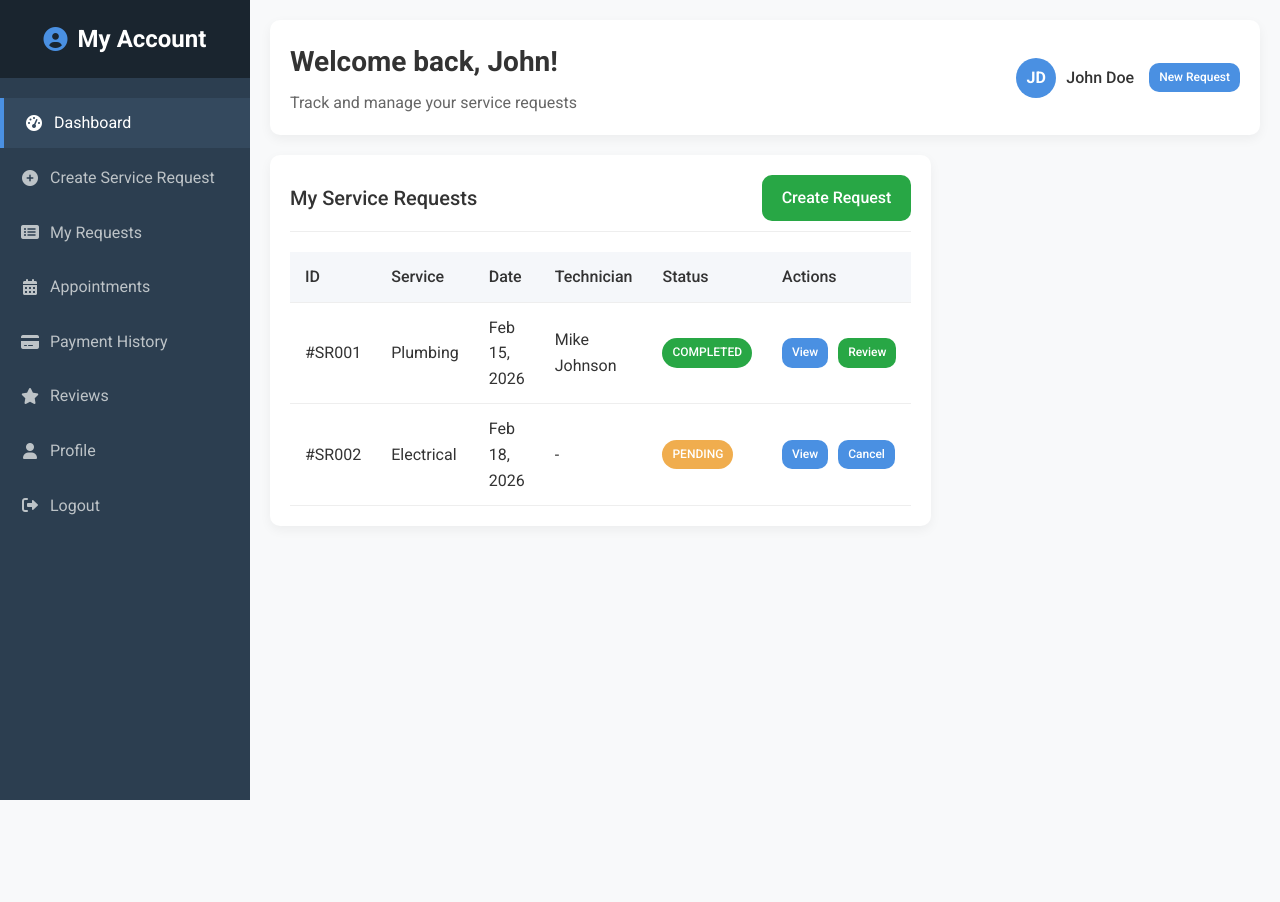
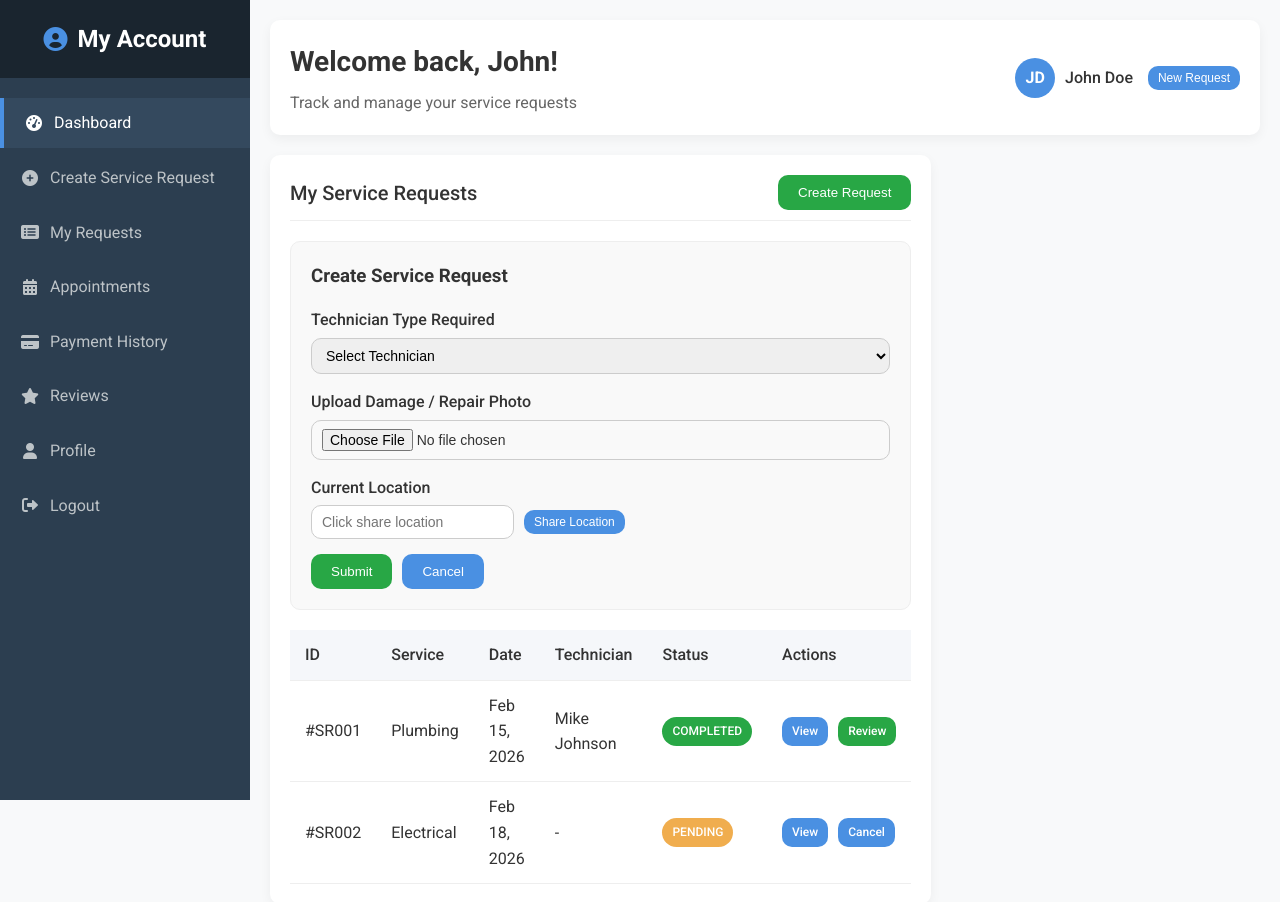
Before and after one commit to Mr-Saroj/ServiceHub, a React (Vite) app in the folder Frontend/: page /customerdashboard in a window 1280 px wide. Both pictures are taken after a click on the link "Create Service Request". Shown: the top 902 px of the page. Before the commit the page ends 800 px from the top, so only its background shows below. Built offline with nearby package versions, Linux system fonts and the light colour scheme.

Commit message:
customer work_1

```diff
--- a/Frontend/src/Customers/CustomerDashboard.css
+++ b/Frontend/src/Customers/CustomerDashboard.css
@@ -316,3 +316,45 @@ tr:hover {
         flex-direction: column;
     }
 }
+/* Service Request Form */
+.request-form {
+    margin-bottom: 20px;
+    padding: 20px;
+    background-color: #f9f9f9;
+    border-radius: var(--border-radius);
+    border: 1px solid #eee;
+}
+
+.request-form h3 {
+    margin-bottom: 15px;
+}
+
+.form-group {
+    margin-bottom: 15px;
+    display: flex;
+    flex-direction: column;
+}
+
+.form-group label {
+    margin-bottom: 5px;
+    font-weight: 500;
+}
+
+.form-control {
+    padding: 8px 10px;
+    border-radius: var(--border-radius);
+    border: 1px solid #ccc;
+    font-size: 14px;
+}
+
+.location-box {
+    display: flex;
+    gap: 10px;
+    align-items: center;
+}
+
+.form-buttons {
+    display: flex;
+    gap: 10px;
+    margin-top: 15px;
+}
--- a/Frontend/src/Customers/CustomerDashboard.jsx
+++ b/Frontend/src/Customers/CustomerDashboard.jsx
@@ -1,50 +1,152 @@
-import React from 'react'
-import './CustomerDashboard.css';
+import React, { useState } from "react";
+import "./CustomerDashboard.css";
+
 function CustomerDashboard() {
+  const [sidebarOpen, setSidebarOpen] = useState(false);
+  const [showForm, setShowForm] = useState(false);
+  const [location, setLocation] = useState("");
+
+  const handleLocation = () => {
+    if (navigator.geolocation) {
+      navigator.geolocation.getCurrentPosition((position) => {
+        setLocation(
+          `Lat: ${position.coords.latitude}, Lng: ${position.coords.longitude}`
+        );
+      });
+    } else {
+      alert("Geolocation not supported");
+    }
+  };
+
   return (
-    <div class="dashboard-container">
-    <button class="mobile-menu-toggle">
-        <i class="fas fa-bars"></i>
+    <div className="dashboard-container">
+
+      {/* Mobile Toggle */}
+      <button
+        className="mobile-menu-toggle"
+        onClick={() => setSidebarOpen(!sidebarOpen)}
+      >
+        <i className="fas fa-bars"></i>
       </button>
 
-    <aside class="sidebar">
-        <div class="sidebar-header">
-            <h2><i class="fas fa-user-circle"></i> My Account</h2>
+      {/* Sidebar */}
+      <aside className={`sidebar ${sidebarOpen ? "active" : ""}`}>
+        <div className="sidebar-header">
+          <h2>
+            <i className="fas fa-user-circle"></i> My Account
+          </h2>
         </div>
-        <div class="sidebar-menu">
+
+        <div className="sidebar-menu">
           <ul>
-                <li><a href="#" class="active"><i class="fas fa-tachometer-alt"></i> Dashboard</a></li>
-                <li><a href="#"><i class="fas fa-plus-circle"></i> Create Service Request</a></li>
-                <li><a href="#"><i class="fas fa-list-alt"></i> My Requests</a></li>
-                <li><a href="#"><i class="fas fa-calendar-alt"></i> Appointments</a></li>
-                <li><a href="#"><i class="fas fa-credit-card"></i> Payment History</a></li>
-                <li><a href="#"><i class="fas fa-star"></i> Reviews</a></li>
-                <li><a href="#"><i class="fas fa-user"></i> Profile</a></li>
-                <li><a href="#"><i class="fas fa-sign-out-alt"></i> Logout</a></li>
+            <li>
+              <a href="#" className="active">
+                <i className="fas fa-tachometer-alt"></i> Dashboard
+              </a>
+            </li>
+            <li>
+              <a href="#" onClick={() => setShowForm(true)}>
+                <i className="fas fa-plus-circle"></i> Create Service Request
+              </a>
+            </li>
+            <li><a href="#"><i className="fas fa-list-alt"></i> My Requests</a></li>
+            <li><a href="#"><i className="fas fa-calendar-alt"></i> Appointments</a></li>
+            <li><a href="#"><i className="fas fa-credit-card"></i> Payment History</a></li>
+            <li><a href="#"><i className="fas fa-star"></i> Reviews</a></li>
+            <li><a href="#"><i className="fas fa-user"></i> Profile</a></li>
+            <li><a href="#"><i className="fas fa-sign-out-alt"></i> Logout</a></li>
           </ul>
         </div>
       </aside>
 
-    <main class="main-content">
-        <div class="header">
-            <div class="welcome-section">
+      {/* Main Content */}
+      <main className="main-content">
+        <div className="header">
+          <div className="welcome-section">
             <h1>Welcome back, John!</h1>
             <p>Track and manage your service requests</p>
           </div>
-            <div class="user-info">
-                <div class="user-avatar">JD</div>
-                <div class="user-name">John Doe</div>
-                <a href="#" class="btn btn-sm">New Request</a>
+
+          <div className="user-info">
+            <div className="user-avatar">JD</div>
+            <div className="user-name">John Doe</div>
+            <button
+              className="btn btn-sm"
+              onClick={() => setShowForm(true)}
+            >
+              New Request
+            </button>
           </div>
         </div>
 
-        <div class="dashboard-content">
-            <div class="card">
-                <div class="card-header">
+        <div className="dashboard-content">
+          <div className="card">
+            <div className="card-header">
               <h2>My Service Requests</h2>
-                    <a href="#" class="btn btn-success">Create Request</a>
+              <button
+                className="btn btn-success"
+                onClick={() => setShowForm(true)}
+              >
+                Create Request
+              </button>
             </div>
-                <div class="table-container">
+
+            {/* 🔥 SERVICE REQUEST FORM */}
+            {showForm && (
+              <div className="request-form">
+                <h3>Create Service Request</h3>
+
+                <div className="form-group">
+                  <label>Technician Type Required</label>
+                  <select className="form-control">
+                    <option>Select Technician</option>
+                    <option>Plumber</option>
+                    <option>Electrician</option>
+                    <option>AC Repair</option>
+                    <option>Carpenter</option>
+                    <option>Painter</option>
+                  </select>
+                </div>
+
+                <div className="form-group">
+                  <label>Upload Damage / Repair Photo</label>
+                  <input type="file" className="form-control" />
+                </div>
+
+                <div className="form-group">
+                  <label>Current Location</label>
+                  <div className="location-box">
+                    <input
+                      type="text"
+                      value={location}
+                      readOnly
+                      placeholder="Click share location"
+                      className="form-control"
+                    />
+                    <button
+                      type="button"
+                      className="btn btn-sm"
+                      onClick={handleLocation}
+                    >
+                      Share Location
+                    </button>
+                  </div>
+                </div>
+
+                <div className="form-buttons">
+                  <button className="btn btn-success">Submit</button>
+                  <button
+                    className="btn btn-cancel"
+                    onClick={() => setShowForm(false)}
+                  >
+                    Cancel
+                  </button>
+                </div>
+              </div>
+            )}
+
+            {/* Existing Table */}
+            <div className="table-container">
               <table>
                 <thead>
                   <tr>
@@ -56,42 +158,53 @@ function CustomerDashboard() {
                     <th>Actions</th>
                   </tr>
                 </thead>
+
                 <tbody>
                   <tr>
                     <td>#SR001</td>
                     <td>Plumbing</td>
                     <td>Feb 15, 2026</td>
                     <td>Mike Johnson</td>
-                                <td><span class="badge badge-completed">Completed</span></td>
                     <td>
-                                    <div class="action-buttons">
-                                        <a href="#" class="btn btn-sm btn-view">View</a>
-                                        <a href="#" class="btn btn-sm btn-success">Review</a>
+                      <span className="badge badge-completed">
+                        Completed
+                      </span>
+                    </td>
+                    <td>
+                      <div className="action-buttons">
+                        <a href="#" className="btn btn-sm btn-view">View</a>
+                        <a href="#" className="btn btn-sm btn-success">Review</a>
                       </div>
                     </td>
                   </tr>
+
                   <tr>
                     <td>#SR002</td>
                     <td>Electrical</td>
                     <td>Feb 18, 2026</td>
                     <td>-</td>
-                                <td><span class="badge badge-pending">Pending</span></td>
                     <td>
-                                    <div class="action-buttons">
-                                        <a href="#" class="btn btn-sm btn-view">View</a>
-                                        <a href="#" class="btn btn-sm btn-cancel">Cancel</a>
+                      <span className="badge badge-pending">
+                        Pending
+                      </span>
+                    </td>
+                    <td>
+                      <div className="action-buttons">
+                        <a href="#" className="btn btn-sm btn-view">View</a>
+                        <a href="#" className="btn btn-sm btn-cancel">Cancel</a>
                       </div>
                     </td>
                   </tr>
                 </tbody>
+
               </table>
             </div>
+
           </div>
         </div>
       </main>
     </div>
-
-  )
+  );
 }
 
-export default CustomerDashboard
+export default CustomerDashboard;
```
Lines whose indentation alone changed are shown as unchanged.
